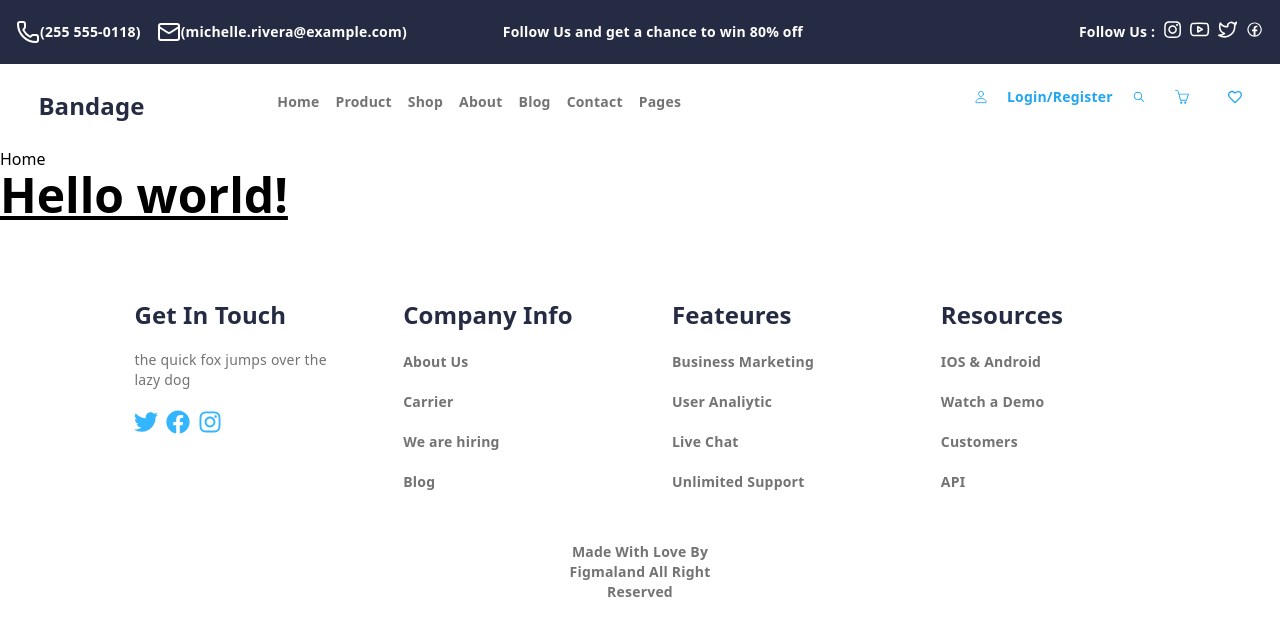
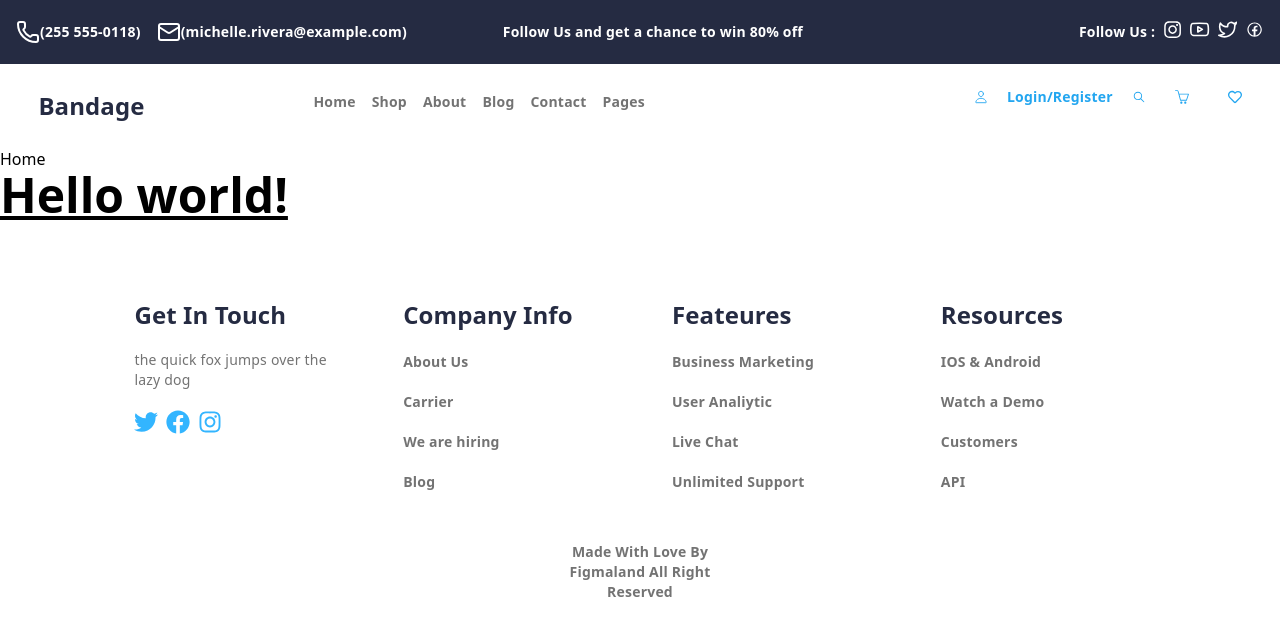
Before and after one commit to mancelina24/eCommerce, a React (Vite) app: page / in a window 1280 px wide. Shown: the top 636 px of the page. Built offline with nearby package versions, Linux system fonts and the light colour scheme.

Commit message:
headernavlink

```diff
--- a/package.json
+++ b/package.json
@@ -12,8 +12,10 @@
   "dependencies": {
     "@tailwindcss/vite": "^4.0.6",
     "axios": "^1.7.9",
+    "bootstrap": "^5.3.3",
     "lucide-react": "^0.474.0",
     "react": "^19.0.0",
+    "react-bootstrap": "^2.10.9",
     "react-dom": "^19.0.0",
     "react-icons": "^5.4.0",
     "react-redux": "^9.2.0",
--- a/src/layout/NavLinkMenu.jsx
+++ b/src/layout/NavLinkMenu.jsx
@@ -1,4 +1,5 @@
 import { NavLink } from "react-router-dom";
+import Dropdown from "react-bootstrap/Dropdown";
 
 const NavLinkMenu = () => {
   return (
@@ -7,15 +8,41 @@ const NavLinkMenu = () => {
         <li>
           <NavLink to="/">Home</NavLink>
         </li>
-        <li>
-          <NavLink to="/product">Product</NavLink>
-        </li>
-        <li>
-          <NavLink to="/shop">Shop</NavLink>
-        </li>
+
+        <Dropdown>
+          <Dropdown.Toggle
+            variant="success"
+            type="text"
+            id="dropdown-basic"
+            className=" link md:flex flex-row items-start border-none bg-white p-0 "
+          >
+            Shop
+          </Dropdown.Toggle>
+          <Dropdown.Menu className="flex flex-row gap-10">
+            <div className="flex flex-col gap-2">
+              <NavLink className="text-black" to="/about">
+                Kadın
+              </NavLink>
+              <NavLink to="/about">Bags</NavLink>
+              <NavLink to="/about">Belts</NavLink>
+              <NavLink to="/about">Cosmetics</NavLink>
+              <NavLink to="/about">Hats</NavLink>
+            </div>
+            <div className="flex flex-col gap-2">
+              <NavLink className="text-black" to="/about">
+                Erkek
+              </NavLink>
+              <NavLink to="/about">Bags</NavLink>
+              <NavLink to="/about">Belts</NavLink>
+              <NavLink to="/about">Cosmetics</NavLink>
+              <NavLink to="/about">Hats</NavLink>
+            </div>
+          </Dropdown.Menu>
+        </Dropdown>
         <li>
           <NavLink to="/about">About</NavLink>
         </li>
+
         <li>
           <NavLink to="/blog">Blog</NavLink>
         </li>
```
Also changed, not shown: 1 other file (tests, documents, lock files or other folders).
